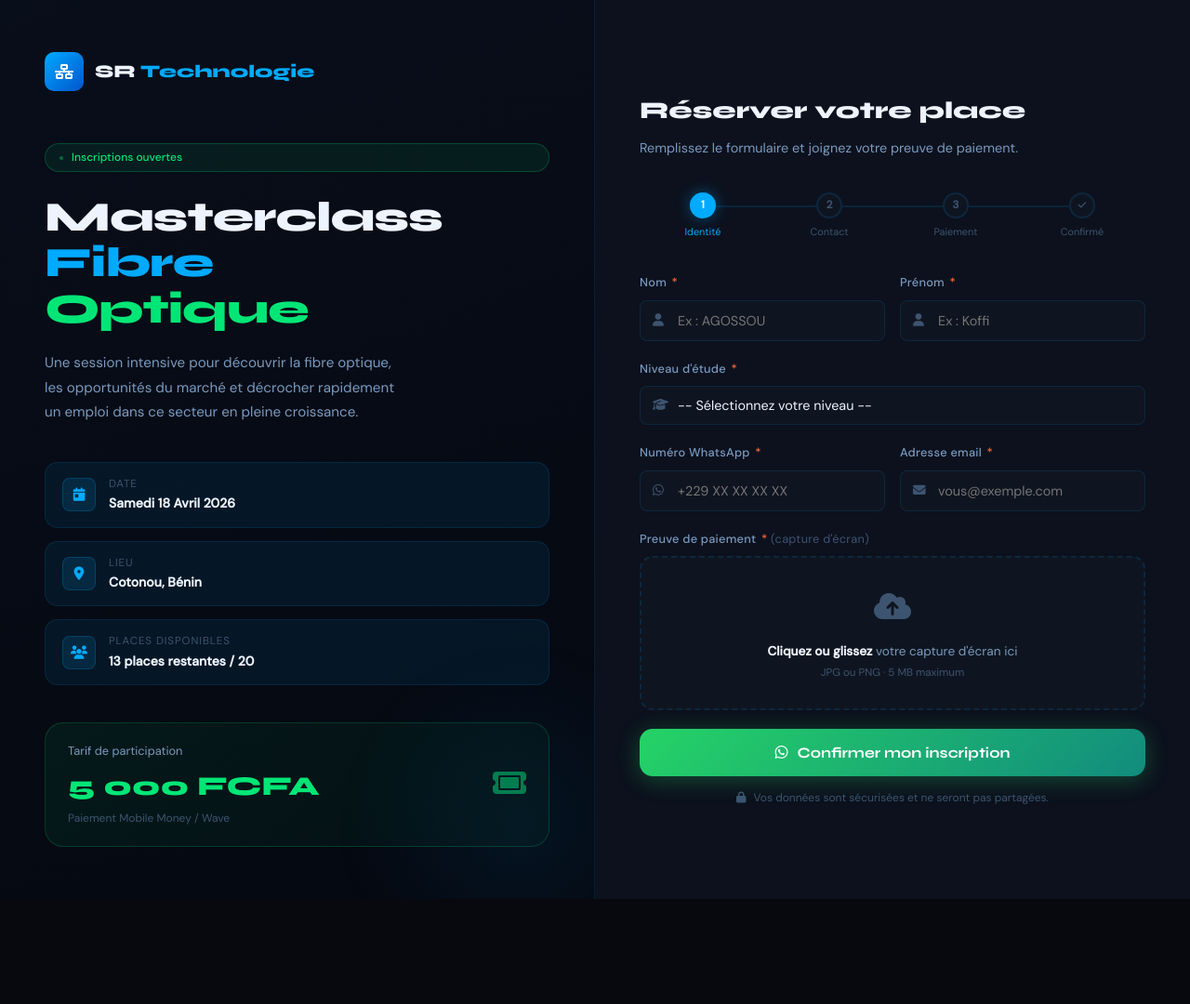
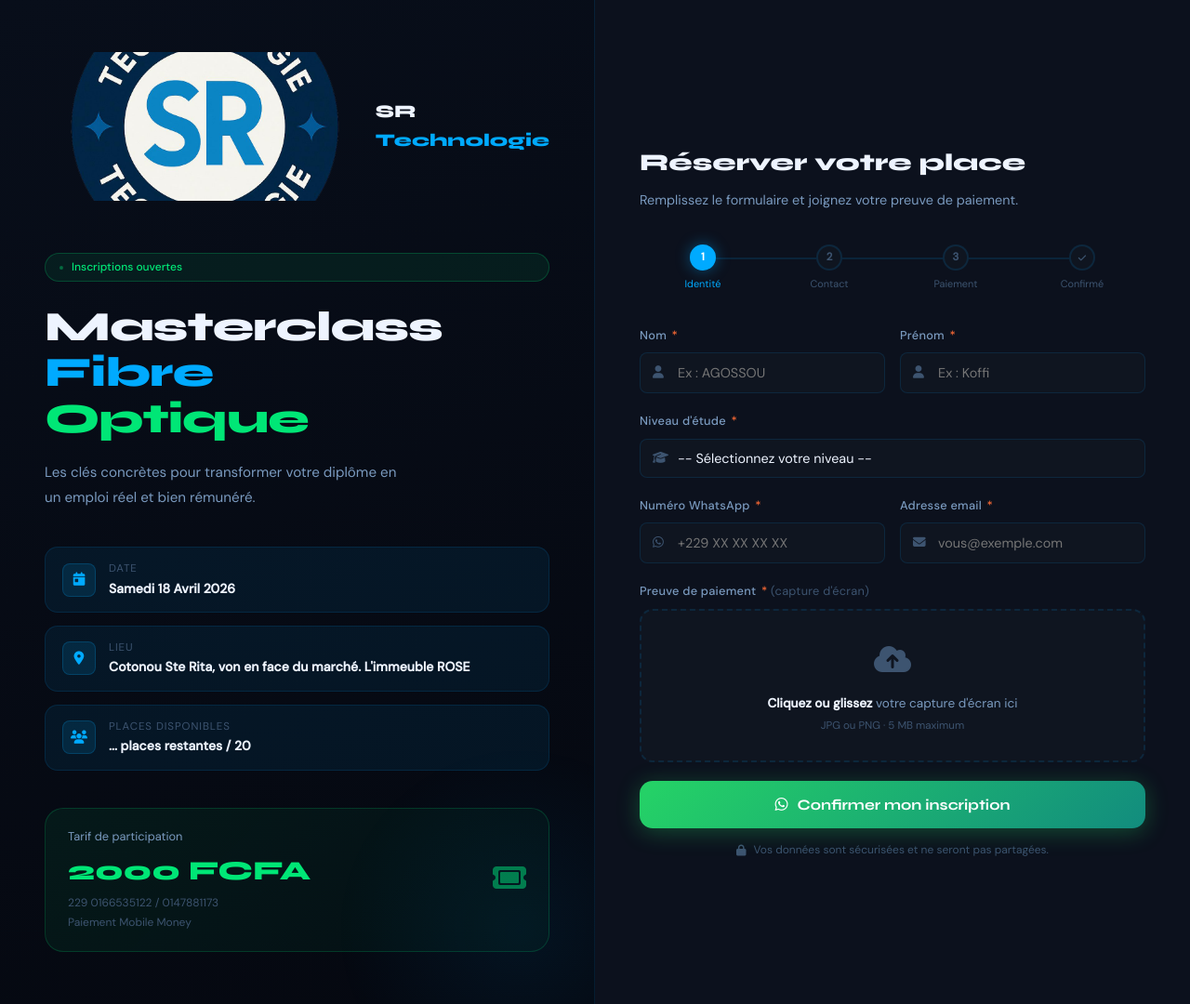
Before and after one commit to ledoug10/SRTechInscription, a website: page index.html in a window 1280 px wide. Shown: the whole page at 93% size. Before the commit the page ends 967 px from the top, so only its background shows below. Drawn offline with nearby package versions, Linux system fonts and the light colour scheme.

Commit message:
Update index.html

```diff
--- a/index.html
+++ b/index.html
@@ -3,8 +3,8 @@
 <head>
   <meta charset="UTF-8" />
   <meta name="viewport" content="width=device-width, initial-scale=1.0" />
-  <title>Inscription Masterclass — SR Technologie | 18 Avril 2026</title>
-  <meta name="description" content="Inscrivez-vous à la Masterclass Fibre Optique de SR Technologie. Remplissez le formulaire et envoyez votre preuve de paiement." />
+  <title>SR Technologie | 18 Avril 2026</title>
+  <meta name="description" content="Inscrivez-vous à nos Formations/Masterclass. Remplissez le formulaire et envoyez votre preuve de paiement." />
 
   <link rel="preconnect" href="https://fonts.googleapis.com" />
   <link rel="preconnect" href="https://fonts.gstatic.com" crossorigin />
@@ -611,7 +611,7 @@
 
     <!-- Logo -->
     <div class="logo-wrap">
-      <div class="logo-icon"><i class="fas fa-network-wired"></i></div>
+      <img src="logo.png" alt="SR Technologie" style="width:100%; height:160px; object-fit:cover; border-radius:10px;" />
       <div class="logo-text">SR <span>Technologie</span></div>
     </div>
 
@@ -626,7 +626,7 @@
     </h1>
 
     <p class="info-desc">
-      Une session intensive pour découvrir la fibre optique, les opportunités du marché et décrocher rapidement un emploi dans ce secteur en pleine croissance.
+      Les clés concrètes pour transformer votre diplôme en un emploi réel et bien rémunéré.
     </p>
 
     <!-- Détails événement -->
@@ -642,14 +642,14 @@
         <div class="event-item-icon"><i class="fas fa-location-dot"></i></div>
         <div>
           <div class="event-item-label">Lieu</div>
-          <div class="event-item-val">Cotonou, Bénin</div>
+          <div class="event-item-val">Cotonou Ste Rita, von en face du marché. L'immeuble ROSE</div>
         </div>
       </div>
       <div class="event-item">
         <div class="event-item-icon"><i class="fas fa-users"></i></div>
         <div>
           <div class="event-item-label">Places disponibles</div>
-          <div class="event-item-val">13 places restantes / 20</div>
+          <div class="event-item-val">... places restantes / 20</div>
         </div>
       </div>
     </div>
@@ -658,8 +658,9 @@
     <div class="price-box">
       <div>
         <div class="price-label">Tarif de participation</div>
-        <div class="price-amount">5 000 FCFA</div>
-        <div class="price-note">Paiement Mobile Money / Wave</div>
+        <div class="price-amount">2000 FCFA</div>
+        <div class="price-note">229 0166535122 / 0147881173</div>
+        <div class="price-note">Paiement Mobile Money</div>
       </div>
       <div class="price-icon"><i class="fas fa-ticket"></i></div>
     </div>
```
